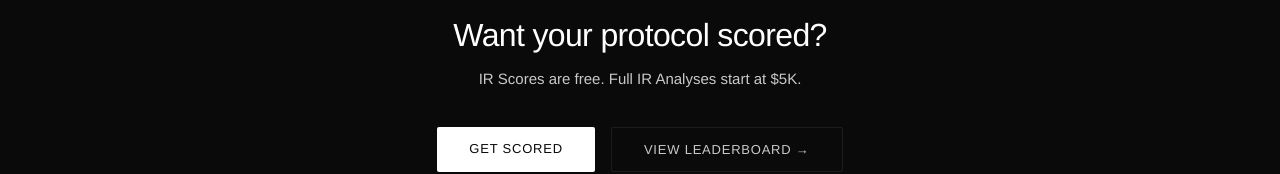
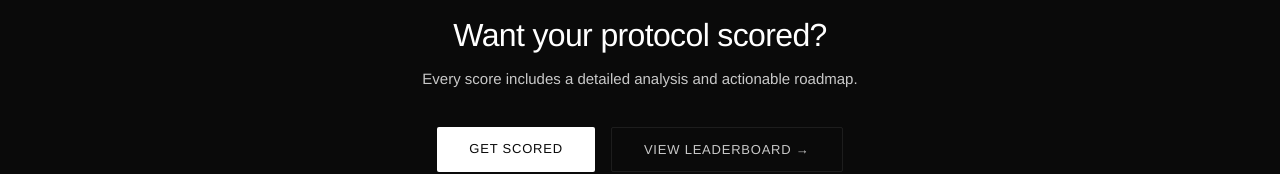
Before and after one commit to connrking/novora-site, a Next.js app: page /ir-score in a window 1280 px wide. Shown: the part 1869-2043 px from the top of the page. Built offline with nearby package versions, Linux system fonts and the light colour scheme.

Commit message:
remove pricing

```diff
--- a/app/ir-score/page.jsx
+++ b/app/ir-score/page.jsx
@@ -218,7 +218,7 @@ export default function IRScorePage() {
           <p style={{
             fontFamily: F.h, fontSize: 15, color: C.gray200,
             fontWeight: 400, marginBottom: 40,
-          }}>IR Scores are free. Full IR Analyses start at $5K.</p>
+          }}>Every score includes a detailed analysis and actionable roadmap.</p>
           <div style={{ display: "flex", gap: 16, justifyContent: "center" }}>
             <a href="mailto:contact@novora.co" style={{
               fontFamily: F.h, fontSize: 13, letterSpacing: "0.06em", fontWeight: 500,
```
